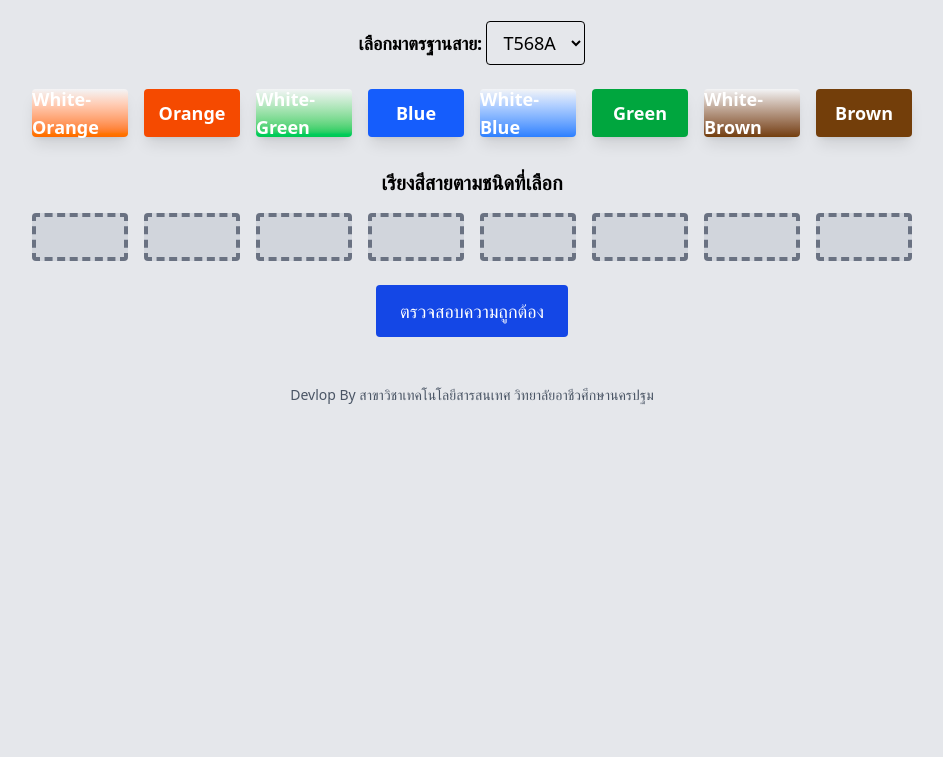
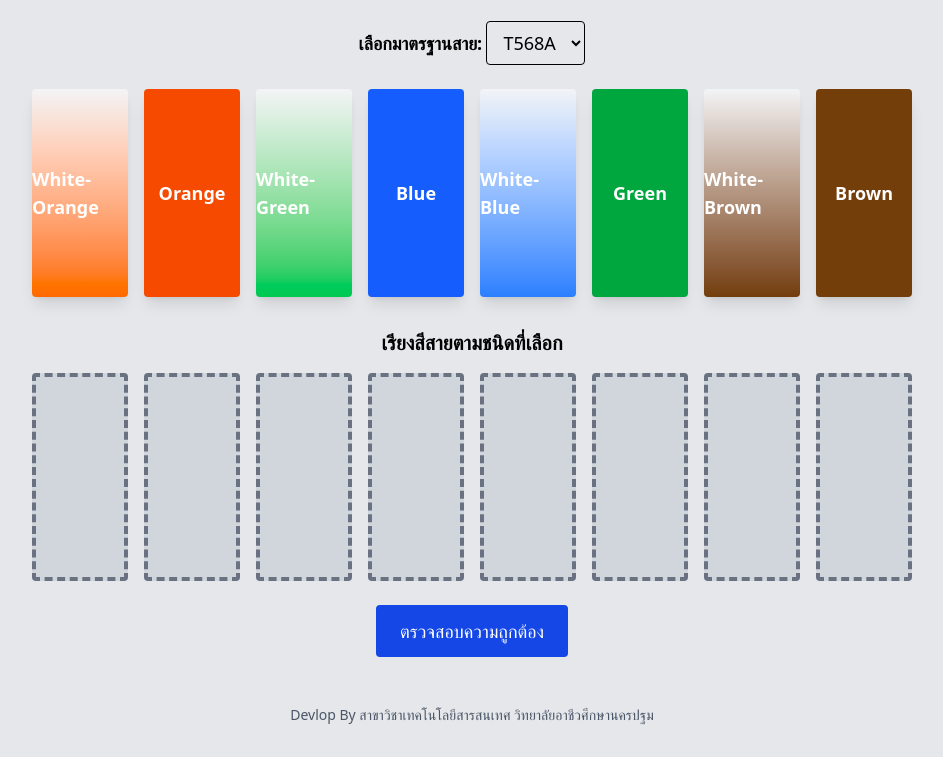
Before and after one commit to MarkRachChanon/it-nvc_SimulateLan, a website: page index.html in a window 1280 px wide. Shown: the part 123-880 px from the top of the page, without its empty margins (168-1111 px from the left). Before the commit the page ends 800 px from the top, so only its background shows below. Drawn offline with Linux system fonts and the light colour scheme.

Commit message:
update ui

```diff
--- a/index.html
+++ b/index.html
@@ -19,26 +19,26 @@
     </div>
 
     <div class="flex flex-wrap justify-center gap-4 mb-8" id="wire-bank">
-        <div class="wire bg-gradient-to-b from-gray-100 to-orange-500 text-lg w-24 h-12" draggable="true" id="wire1">White-Orange</div>
-        <div class="wire bg-orange-600 text-lg w-24 h-12" draggable="true" id="wire2">Orange</div>
-        <div class="wire bg-gradient-to-b from-gray-100 to-green-500 text-lg w-24 h-12" draggable="true" id="wire3">White-Green</div>
-        <div class="wire bg-blue-600 text-lg w-24 h-12" draggable="true" id="wire4">Blue</div>
-        <div class="wire bg-gradient-to-b from-gray-100 to-blue-500 text-lg w-24 h-12" draggable="true" id="wire5">White-Blue</div>
-        <div class="wire bg-green-600 text-lg w-24 h-12" draggable="true" id="wire6">Green</div>
-        <div class="wire bg-gradient-to-b from-gray-100 to-yellow-900 text-lg w-24 h-12" draggable="true" id="wire7">White-Brown</div>
-        <div class="wire bg-yellow-900 text-lg w-24 h-12" draggable="true" id="wire8">Brown</div>
+        <div class="wire bg-gradient-to-b from-gray-100 to-orange-500 text-lg w-24 h-52" draggable="true" id="wire1">White-Orange</div>
+        <div class="wire bg-orange-600 text-lg w-24 h-52" draggable="true" id="wire2">Orange</div>
+        <div class="wire bg-gradient-to-b from-gray-100 to-green-500 text-lg w-24 h-52" draggable="true" id="wire3">White-Green</div>
+        <div class="wire bg-blue-600 text-lg w-24 h-52" draggable="true" id="wire4">Blue</div>
+        <div class="wire bg-gradient-to-b from-gray-100 to-blue-500 text-lg w-24 h-52" draggable="true" id="wire5">White-Blue</div>
+        <div class="wire bg-green-600 text-lg w-24 h-52" draggable="true" id="wire6">Green</div>
+        <div class="wire bg-gradient-to-b from-gray-100 to-yellow-900 text-lg w-24 h-52" draggable="true" id="wire7">White-Brown</div>
+        <div class="wire bg-yellow-900 text-lg w-24 h-52" draggable="true" id="wire8">Brown</div>
     </div>
 
     <h2 class="text-xl font-semibold mb-4">เรียงสีสายตามชนิดที่เลือก</h2>
     <div class="flex gap-4" id="slot-container">
-        <div class="slot w-24 h-12 border-4 border-dashed border-gray-500 rounded bg-gray-300"></div>
-        <div class="slot w-24 h-12 border-4 border-dashed border-gray-500 rounded bg-gray-300"></div>
-        <div class="slot w-24 h-12 border-4 border-dashed border-gray-500 rounded bg-gray-300"></div>
-        <div class="slot w-24 h-12 border-4 border-dashed border-gray-500 rounded bg-gray-300"></div>
-        <div class="slot w-24 h-12 border-4 border-dashed border-gray-500 rounded bg-gray-300"></div>
-        <div class="slot w-24 h-12 border-4 border-dashed border-gray-500 rounded bg-gray-300"></div>
-        <div class="slot w-24 h-12 border-4 border-dashed border-gray-500 rounded bg-gray-300"></div>
-        <div class="slot w-24 h-12 border-4 border-dashed border-gray-500 rounded bg-gray-300"></div>
+        <div class="slot w-24 h-52 border-4 border-dashed border-gray-500 rounded bg-gray-300"></div>
+        <div class="slot w-24 h-52 border-4 border-dashed border-gray-500 rounded bg-gray-300"></div>
+        <div class="slot w-24 h-52 border-4 border-dashed border-gray-500 rounded bg-gray-300"></div>
+        <div class="slot w-24 h-52 border-4 border-dashed border-gray-500 rounded bg-gray-300"></div>
+        <div class="slot w-24 h-52 border-4 border-dashed border-gray-500 rounded bg-gray-300"></div>
+        <div class="slot w-24 h-52 border-4 border-dashed border-gray-500 rounded bg-gray-300"></div>
+        <div class="slot w-24 h-52 border-4 border-dashed border-gray-500 rounded bg-gray-300"></div>
+        <div class="slot w-24 h-52 border-4 border-dashed border-gray-500 rounded bg-gray-300"></div>
     </div>
 
     <button onclick="checkWiring()" class="mt-6 px-6 py-3 bg-blue-700 text-white text-lg rounded hover:bg-blue-800">ตรวจสอบความถูกต้อง</button>
@@ -63,7 +63,7 @@
         let draggedWire = null;
 
         document.querySelectorAll('.wire').forEach(wire => {
-            wire.classList.add("w-24", "h-12", "text-white", "font-bold", "flex", "items-center", "justify-center", "rounded", "shadow-lg", "cursor-grab");
+            wire.classList.add("w-24", "h-52", "text-white", "font-bold", "flex", "items-center", "justify-center", "rounded", "shadow-lg", "cursor-grab");
             wire.addEventListener('dragstart', (e) => {
                 draggedWire = e.target;
             });
```
Also changed, not shown: css/output.css.
